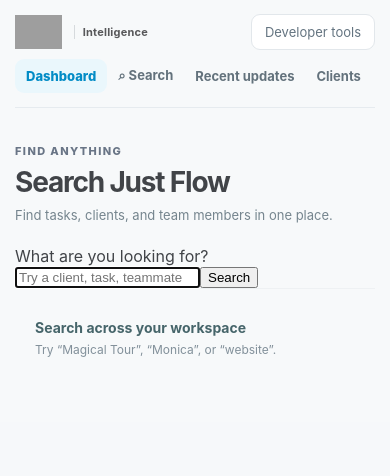
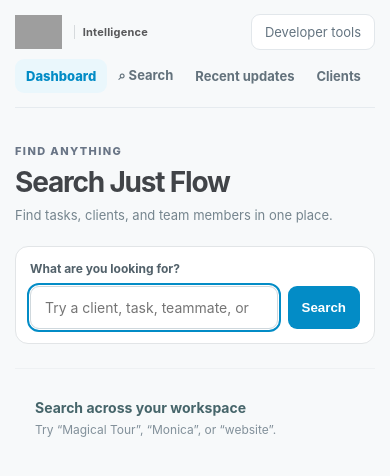
Before and after one commit to AminJustFlow/ami-clickup-assistant, a Next.js app: page /search in a window 390 px wide. Shown: the top 476 px of the page. Built offline with nearby package versions, Linux system fonts and the light colour scheme; grey boxes are pictures that could not be loaded.

Commit message:
Style action-first cards, grouped waiting owners and global search responsively

```diff
--- a/app/globals.css
+++ b/app/globals.css
@@ -231,3 +231,33 @@ body{background:var(--jf-background);color:#414448}
 .comment-byline small{font-size:11px;color:#77858c}
 .evidence-comment{padding:13px 0}
 .evidence-comment p{margin-top:5px}
+
+
+/* Action-first cards, dependency owners, and global search */
+.next-step-label{margin:12px 0 5px!important;color:#0277a8!important;font-size:11px!important;font-weight:800;letter-spacing:.055em;text-transform:uppercase}
+.ami-next-action{font-size:15px!important;font-weight:700;line-height:1.55!important;color:#28343b!important;margin:0 0 10px!important}
+.task-context-title{font-size:13px!important;font-weight:650;color:#66757d;margin:7px 0 10px!important}
+.waiting-groups{padding:10px 18px 18px;display:grid;gap:10px}
+.waiting-person{border:1px solid #e1e8ec;border-radius:12px;background:#fff;overflow:hidden}
+.waiting-person>summary{cursor:pointer;display:flex;align-items:center;gap:12px;padding:14px 16px;list-style:none}
+.waiting-person>summary::-webkit-details-marker{display:none}
+.waiting-person>summary:before{content:'›';font-size:20px;color:#038CC6;transition:transform .15s ease}
+.waiting-person[open]>summary:before{transform:rotate(90deg)}
+.waiting-person-title{display:flex;flex-direction:column;gap:2px;flex:1;min-width:0}
+.waiting-person-title strong{font-size:14px;color:#39444b}
+.waiting-person-title small{font-size:11px;color:#7c8b92}
+.waiting-person>.clean-task-list{border-top:1px solid #eef2f4;padding:0 17px}
+.waiting-person>summary:focus-visible{outline:3px solid #038CC6;outline-offset:-3px}
+.search-hero{margin-top:28px}
+.global-search-form{background:#fff;border:1px solid #e2e5e7;border-radius:13px;padding:20px;max-width:850px;margin-bottom:24px}
+.global-search-form>label{display:block;font-size:12px;font-weight:750;margin-bottom:10px;color:#52616a}
+.global-search-input-row{display:flex;gap:10px}
+.global-search-input-row input{min-width:0;flex:1;border:1px solid #cfd8dd;border-radius:9px;padding:12px 14px;font:inherit;font-size:14px}
+.global-search-input-row input:focus{outline:2px solid #038CC6;outline-offset:1px}
+.global-search-input-row button{border:0;background:#038CC6;color:#fff;border-radius:9px;padding:0 23px;font-weight:750;cursor:pointer}
+.global-search-input-row button:hover{background:#0277a8}
+.search-results{max-width:1000px;display:grid;gap:18px}
+.search-results .clean-panel{min-width:0}
+.search-empty{max-width:850px}
+.nav-search-link{font-weight:750!important}
+@media(max-width:680px){.waiting-groups{padding:9px}.global-search-form{padding:14px}.global-search-input-row button{padding:0 14px}.waiting-person>summary{padding:12px}}
```
